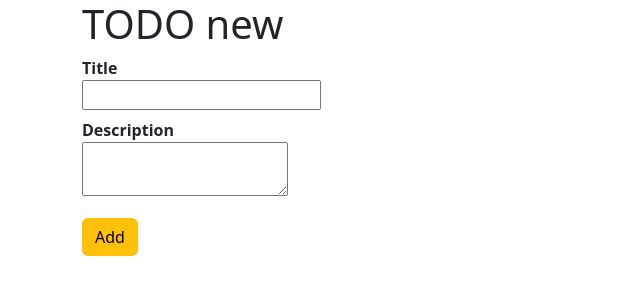
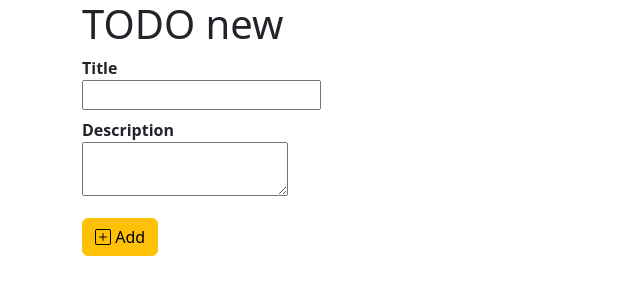
Before and after one commit to luc-phan/todo-django, a Django app: template todo_website/todo_crud/templates/todo_crud/todo_form.html in a window 1280 px wide. Shown: the top 300 px of the page, without its empty margins (0-640 px from the left). Run offline with Django 3.2, Linux system fonts and the light colour scheme; the template is opened without the code that fills it, so the values that code supplies are empty, except form fields; tables that the repository leaves empty hold one stand-in row (values such as "Sample post"); form fields are guessed from the names that the template uses.

Commit message:
feat: add icons

```diff
--- a/todo_website/todo_crud/templates/todo_crud/base.html
+++ b/todo_website/todo_crud/templates/todo_crud/base.html
@@ -5,6 +5,7 @@
         <meta name="viewport" content="width=device-width, initial-scale=1">
         <title>{% block title %}TODO{% endblock %}</title>
         <link href="https://cdn.jsdelivr.net/npm/bootstrap@5.3.0-alpha1/dist/css/bootstrap.min.css" rel="stylesheet" integrity="sha384-GLhlTQ8iRABdZLl6O3oVMWSktQOp6b7In1Zl3/Jr59b6EGGoI1aFkw7cmDA6j6gD" crossorigin="anonymous">
+        <link rel="stylesheet" href="https://cdn.jsdelivr.net/npm/bootstrap-icons@1.10.3/font/bootstrap-icons.css">
         <style>
             {% block style %}
             .done {
--- a/todo_website/todo_crud/templates/todo_crud/index.html
+++ b/todo_website/todo_crud/templates/todo_crud/index.html
@@ -38,7 +38,9 @@
     </p>
 
     <p>
-        <input type="submit" value="Update" class="btn btn-primary"/>
+        <button type="submit" value="Update" class="btn btn-primary">
+            <i class="bi bi-cloud-upload"></i> Update
+        </button>
     </p>
 </form>
 {% else %}
@@ -46,6 +48,6 @@
 {% endif %}
 
 <p>
-    <a href="{% url 'new' %}" class="btn btn-success">New</a>
+    <a href="{% url 'new' %}" class="btn btn-success"><i class="bi bi-plus-square-dotted"></i> New</a>
 </p>
 {% endblock %}
--- a/todo_website/todo_crud/templates/todo_crud/todo_form.html
+++ b/todo_website/todo_crud/templates/todo_crud/todo_form.html
@@ -14,6 +14,9 @@
         <dt>Description</dt>
         <dd>{{ form.description }}</dd>
     </dl>
-    <input type="submit" value="Add" class="btn btn-warning" />
+
+    <button type="submit" class="btn btn-warning">
+        <i class="bi bi-plus-square"></i> Add
+    </button>
 </form>
 {% endblock %}
```
Also changed, not shown: README.md, todo-django.png.
